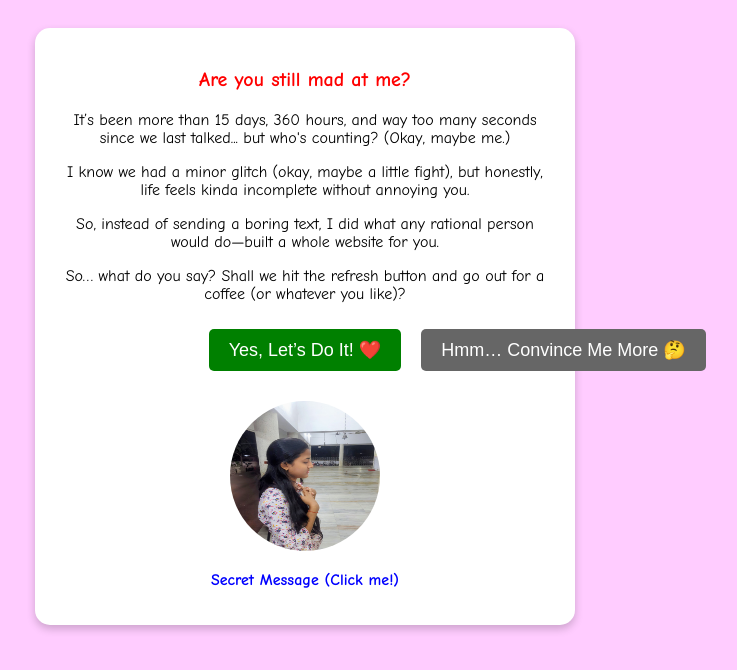
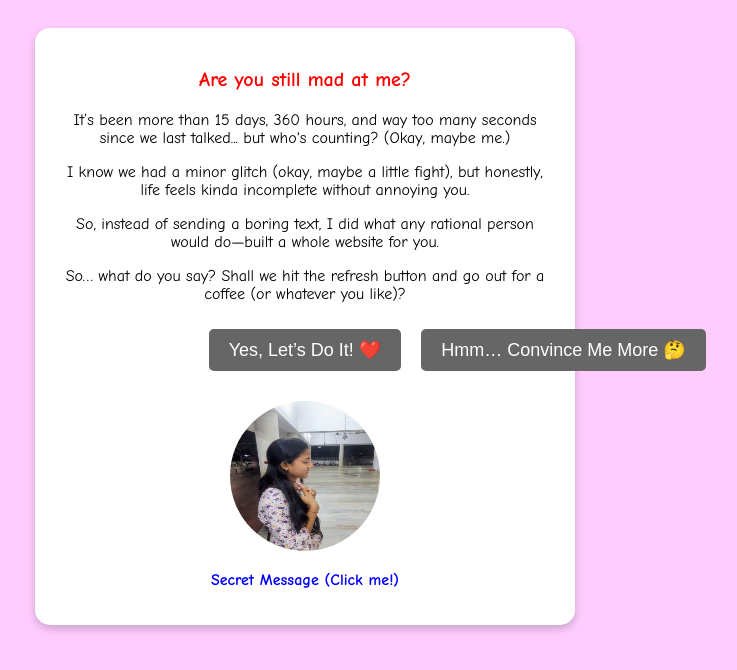
Before and after one commit to manasommm/Dumbo, a plain HTML site: page index.html in a window 1280 px wide. Shown: the whole page, without its empty margins (335-1072 px from the left). Drawn offline with Linux system fonts and the light colour scheme.

Commit message:
Update index.html

```diff
--- a/index.html
+++ b/index.html
@@ -33,7 +33,7 @@
             border-radius: 5px;
         }
         .yes {
-            background-color: green;
+            background-color: #666;
             color: white;
         }
         .no {
```
